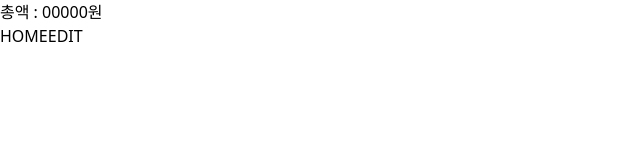
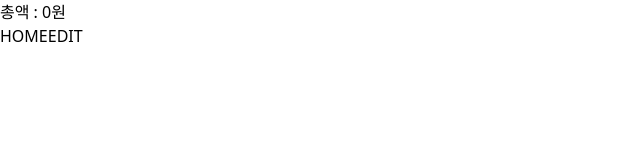
Before and after one commit to 938938/goods-list, a Next.js app: page / in a window 1280 px wide. Shown: the top 160 px of the page, without its empty margins (0-640 px from the left). Built offline with nearby package versions, Linux system fonts and the light colour scheme.

Commit message:
[FEAT] 총합계 로직 구현

```diff
--- a/src/components/home/TotalCost.tsx
+++ b/src/components/home/TotalCost.tsx
@@ -1,5 +1,14 @@
+'use client';
+
+import { useRecoilValue } from 'recoil';
+import { listState } from 'src/recoil/listState';
+
 const TotalCost = () => {
-  return <div>총액 : 00000원</div>;
+  const goodsList = useRecoilValue(listState);
+  const totalCost = goodsList.reduce((sum, item) => {
+    return item.count > 0 ? sum + item.cost * item.count : sum;
+  }, 0);
+  return <div>총액 : {totalCost.toLocaleString()}원</div>;
 };
 
 export default TotalCost;
```
